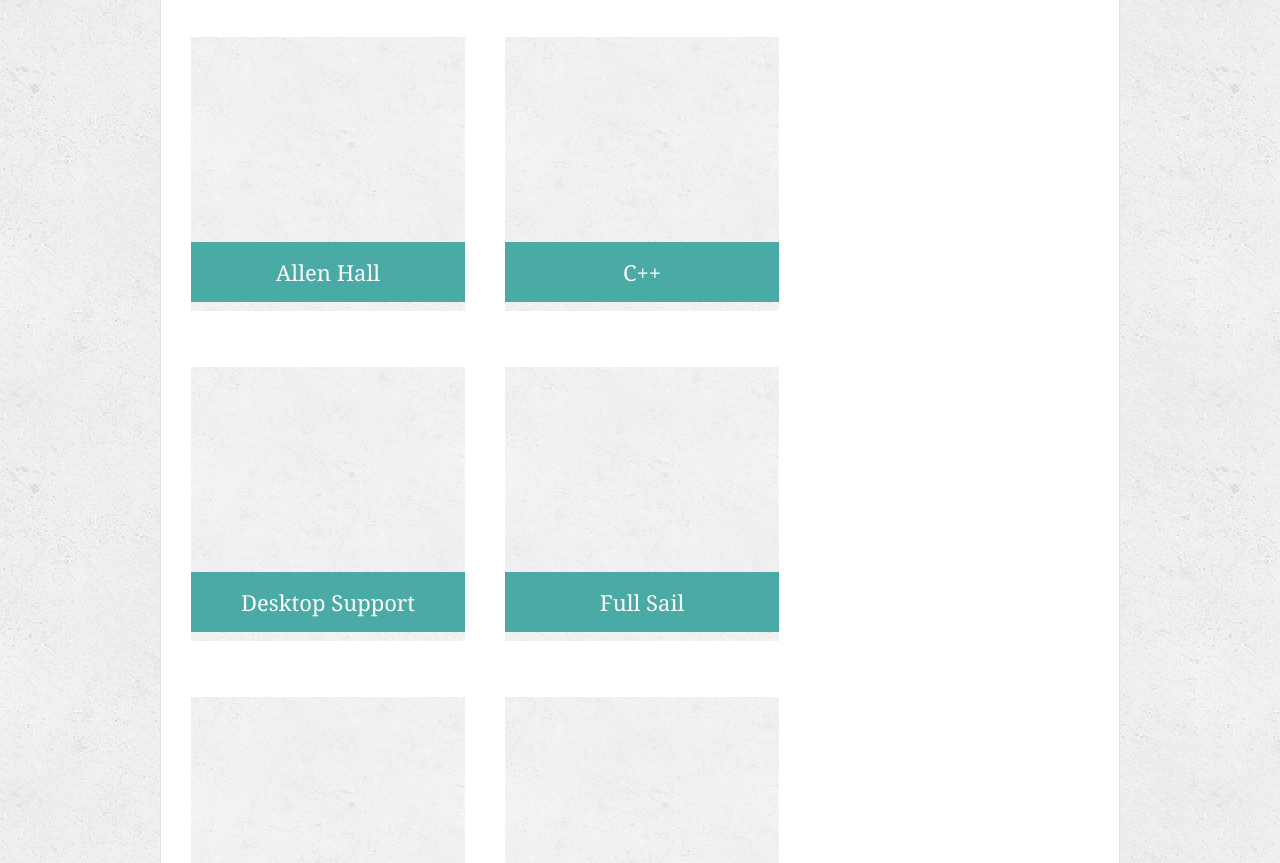
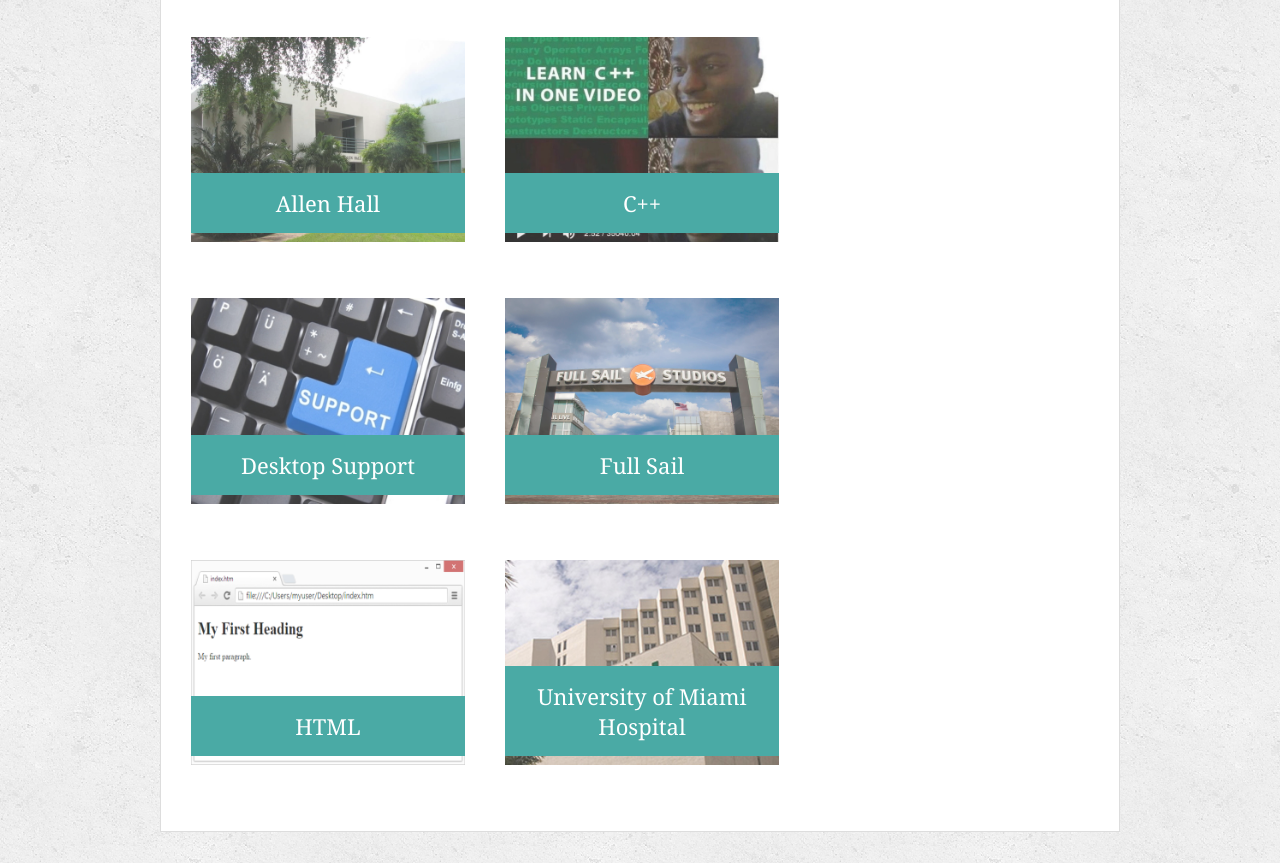
Before and after one commit to aj-reid14/HW-Responsive-Portfolio, a plain HTML site: page portfolio.html in a window 1280 px wide. Shown: the part 269-1132 px from the top of the page. Drawn offline with Linux system fonts and the light colour scheme.

Commit message:
updated images on portfolio page

```diff
--- a/portfolio.html
+++ b/portfolio.html
@@ -25,38 +25,32 @@
       <h1>Portfolio</h1>
 
       <div class="work">
-        <!-- <img src="assets/images/allen-hall.jpg" alt="Allen Hall"> -->
-        <img src="assets/images/concrete_seamless.png" alt="Allen Hall">
+        <img src="assets/images/allen-hall.jpg" alt="Allen Hall">
 
         <h3>Allen Hall</h3>
       </div>
       <div class="work">
-        <!-- <img src="/assets/images/c++.jpg" alt="C++"> -->
-        <img src="assets/images/concrete_seamless.png" alt="C++">
+        <img src="assets/images/c++.jpg" alt="C++">
 
         <h3>C++</h3>
       </div>
       <div class="work">
-        <!-- <img src="assets/images/desktop-support.jpg" alt="Desktop Support"> -->
-        <img src="assets/images/concrete_seamless.png" alt="Desktop Support">
+        <img src="assets/images/desktop-support.jpg" alt="Desktop Support">
 
         <h3>Desktop Support</h3>
       </div>
       <div class="work">
-        <!-- <img src="assets/images/full-sail.jpg" alt="Full Sail"> -->
-        <img src="assets/images/concrete_seamless.png" alt="Full Sail">
+        <img src="assets/images/full-sail.jpg" alt="Full Sail">
 
         <h3>Full Sail</h3>
       </div>
       <div class="work">
-        <!-- <img src="assets/images/html.jpg" alt="HTML"> -->
-        <img src="assets/images/concrete_seamless.png" alt="HTML">
+        <img src="assets/images/html.jpg" alt="HTML">
 
         <h3>HTML</h3>
       </div>
       <div class="work">
-        <!-- <img src="assets/images/university-of-miami-hospital.jpg" alt="UMH"> -->
-        <img src="assets/images/concrete_seamless.png" alt="UMH">
+        <img src="assets/images/university-of-miami-hospital.jpg" alt="UMH">
 
         <h3>University of Miami Hospital</h3>
       </div>
```
